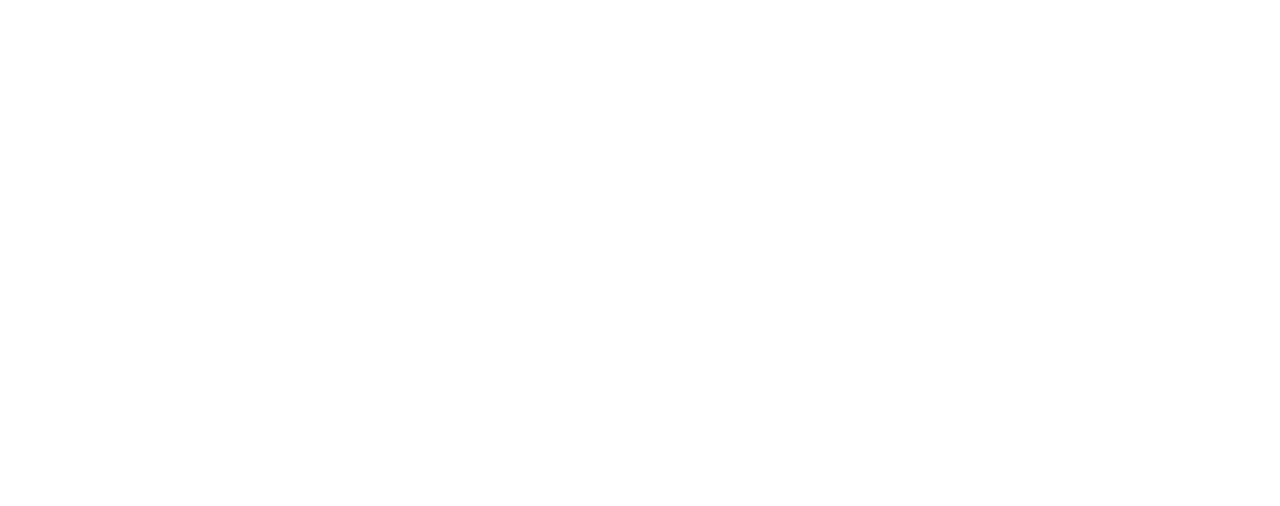
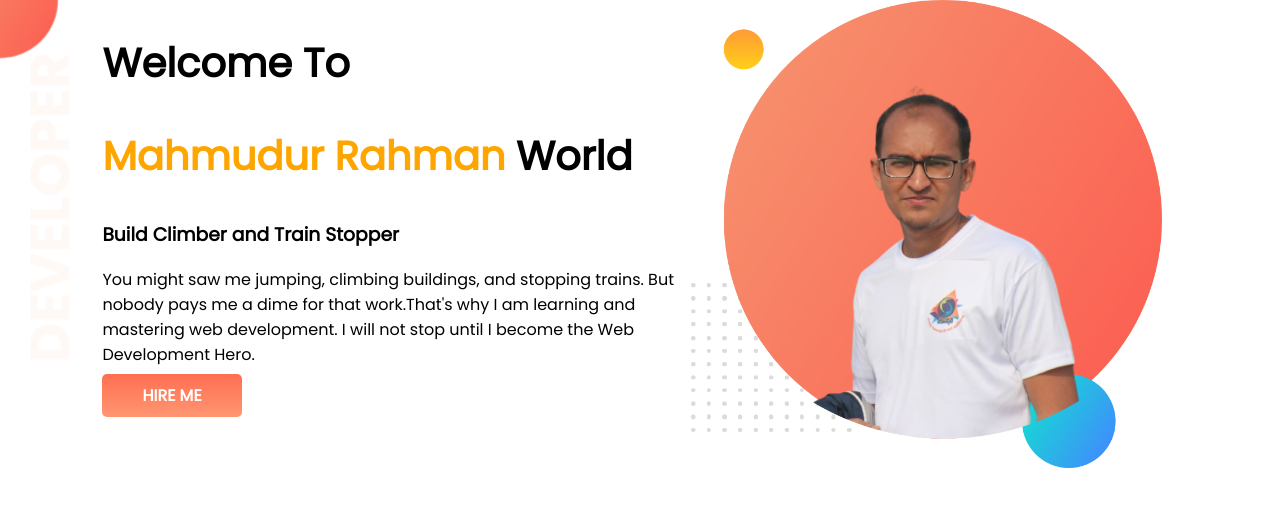
Before and after one commit to mahmudurbd/portfolio, a plain HTML site: page index.html in a window 1280 px wide. Drawn offline with Linux system fonts and the light colour scheme.

Commit message:
banner area added

```diff
--- a/index.html
+++ b/index.html
@@ -6,9 +6,29 @@
     <meta http-equiv="X-UA-Compatible" content="IE=edge">
     <meta name="viewport" content="width=device-width, initial-scale=1.0">
     <title>Rahman | Developer Portfolio</title>
+    <link rel="preconnect" href="https://fonts.googleapis.com">
+    <link rel="preconnect" href="https://fonts.gstatic.com" crossorigin>
+    <link href="https://fonts.googleapis.com/css2?family=Poppins&display=swap" rel="stylesheet">
     <link rel="stylesheet" href="style.css">
 </head>
-<section class="banner-area"></section>
+<!-- start of banner area -->
+<section class="banner-area">
+    <div class="banner-left">
+        <h1>Welcome To</h1>
+        <h1><span class="name-highlight">Mahmudur Rahman</span> World</h1>
+        <h3>Build Climber and Train Stopper</h3>
+        <p>You might saw me jumping, climbing buildings, and stopping trains. But nobody pays me a dime for that
+            work.That's
+            why I am learning and mastering web development. I will not stop until I become the Web Development Hero.
+        </p>
+        <a class="link-button" href="https://www.linkedin.com/in/smmahmudur/">Hire Me</a>
+    </div>
+
+    <div class="banner-right">
+        <img src="images/mahmudur-bg.png" alt="Mahmudur Picture">
+    </div>
+</section>
+<!-- end of banner area -->
 
 <body>
 
--- a/style.css
+++ b/style.css
@@ -0,0 +1,47 @@
+body {
+    margin: 0;
+    font-family: 'Poppins', sans-serif;
+}
+h1 {
+    font-size: 40px;
+}
+h2 {
+    font-size: 35px;
+}
+
+/* banner area */
+
+.banner-area {
+    background-image: url(images/top-banner.png);
+    background-repeat: no-repeat;
+    display: flex;
+    padding-left: 8%;
+}
+/* banner left */
+
+.banner-left {
+    width: 50%;
+}
+.name-highlight {
+    color: orange;
+}
+.link-button {
+    padding: 10px 40px;
+    background-image: linear-gradient(#FF6F51, #FF9672);
+    text-decoration: none;
+    text-transform: uppercase;
+    border-radius: 5px;
+    color: #fff;
+    font-weight: 700;
+}
+.link-button:hover {
+    background-image: linear-gradient(#FF9672,#FF6F51);
+}
+/* banner right */
+
+.banner-right {
+    width: 50%;
+}
+.banner-right img {
+    width: 80%;
+}
```
